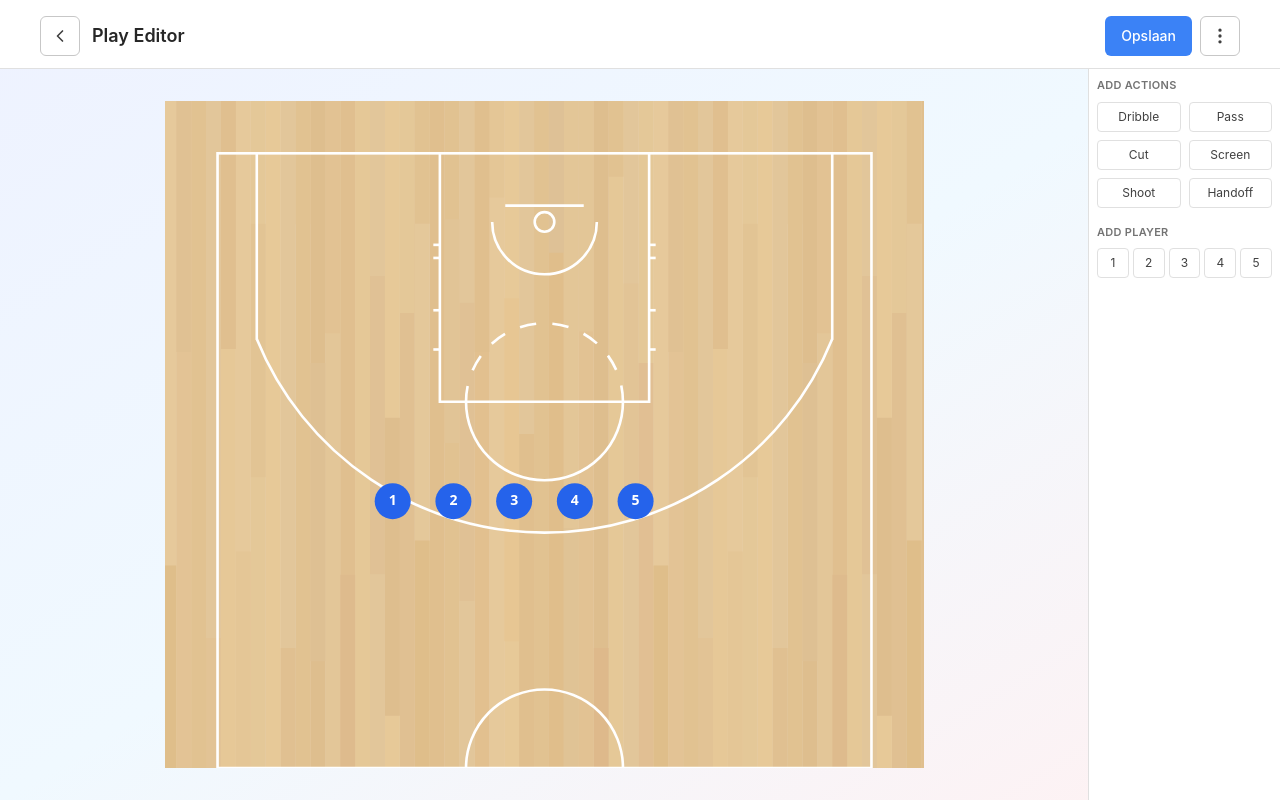
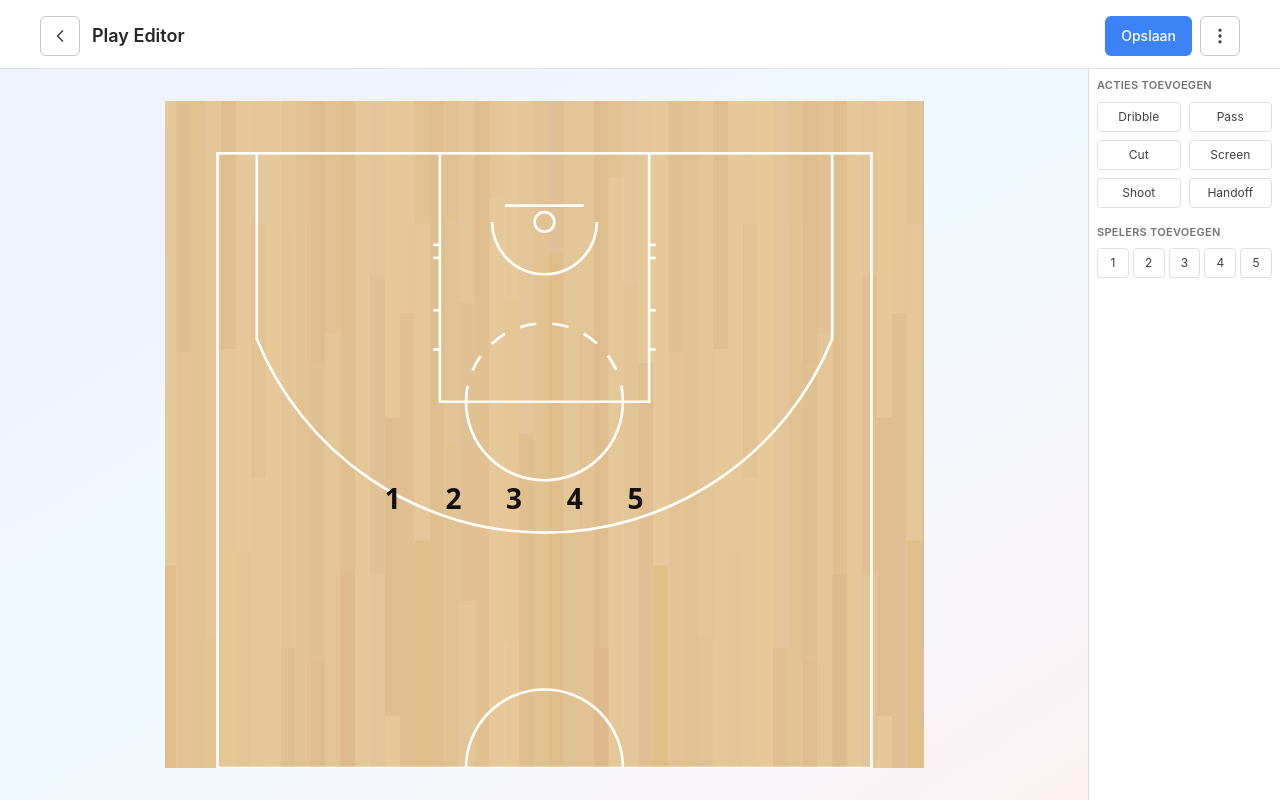
Before and after one commit to SebasJH/court-assist, a Vue app: page /play-editor in a window 1280 px wide. Built offline with nearby package versions, Linux system fonts and the light colour scheme.

Commit message:
Added styling for playeditor

```diff
--- a/src/components/diagram/PlayEditor.vue
+++ b/src/components/diagram/PlayEditor.vue
@@ -1,5 +1,5 @@
 <template>
-  <div class="flex h-full flex-col">
+  <div class="playeditor flex h-full flex-col">
     <!-- Editor area -->
     <div class="flex-1 overflow-y-auto overflow-x-hidden px-0 sm:px-0 py-0">
       <div class="w-full h-full">
@@ -19,13 +19,28 @@
                 <marker id="arrow_marker" markerWidth="7" markerHeight="8" refX="6" refY="4" orient="auto" markerUnits="userSpaceOnUse">
                   <polygon fill="#333" points="0 0, 7 4, 0 8 0.5 4" />
                 </marker>
+                <marker id="arrow_marker_active" markerWidth="7" markerHeight="8" refX="6" refY="4" orient="auto" markerUnits="userSpaceOnUse">
+                  <polygon fill="#0a84ff" points="0 0, 7 4, 0 8 0.5 4" />
+                </marker>
                 <!-- Screen marker (thin rectangle) -->
                 <marker id="screen_marker" markerWidth="2" markerHeight="13" refX="1" refY="6.5" orient="auto" markerUnits="userSpaceOnUse">
                   <polygon fill="#333" points="0 0, 1 0, 1 13, 0 13" />
                 </marker>
+                <marker id="screen_marker_active" markerWidth="2" markerHeight="13" refX="1" refY="6.5" orient="auto" markerUnits="userSpaceOnUse">
+                  <polygon fill="#0a84ff" points="0 0, 1 0, 1 13, 0 13" />
+                </marker>
                 <!-- Shot marker (circle + crosshair) -->
                 <marker id="shot_marker" markerWidth="13" markerHeight="39" refX="6.5" refY="6.5" orient="auto" markerUnits="userSpaceOnUse">
                   <g stroke="#333" stroke-width="1" fill="none">
+                    <circle r="4.55" cx="6.5" cy="6.5" />
+                    <path d="M 13 6.5 L 8.45 6.5" />
+                    <path d="M 0 6.5 L 4.55 6.5" />
+                    <path d="M 6.5 0 L 6.5 4.55" />
+                    <path d="M 6.5 13 L 6.5 8.45" />
+                  </g>
+                </marker>
+                <marker id="shot_marker_active" markerWidth="13" markerHeight="39" refX="6.5" refY="6.5" orient="auto" markerUnits="userSpaceOnUse">
+                  <g stroke="#0a84ff" stroke-width="1" fill="none">
                     <circle r="4.55" cx="6.5" cy="6.5" />
                     <path d="M 13 6.5 L 8.45 6.5" />
                     <path d="M 0 6.5 L 4.55 6.5" />
@@ -39,12 +54,12 @@
               <g>
                 <path v-for="(l, idx) in lines" :key="'ln'+idx"
                       :d="pathD(l)"
-                      :stroke="'#333'"
+                      :stroke="selectedLineIndex===idx ? '#0a84ff' : '#333'"
                       fill="none"
-                      :stroke-width="3"
+                      :stroke-width="selectedLineIndex===idx ? 4 : 3"
                       stroke-linecap="round"
                       :stroke-dasharray="dashFor(l)"
-                      :marker-end="markerEndFor(l)" />
+                      :marker-end="markerEndFor(l, idx)" />
 
                 <!-- Selection handles for selected line -->
                 <template v-if="selectedLineIndex>=0 && lines[selectedLineIndex]">
@@ -55,7 +70,7 @@
               </g>
 
               <!-- Players as SVG -->
-              <PlayersLayer :players="players" :width="canvasWidth" :height="canvasHeight" />
+              <PlayersLayer :players="players" :width="canvasWidth" :height="canvasHeight" :selected-id="selectedPlayerId" />
             </svg>
               </div>
             </div>
@@ -674,17 +689,18 @@ export default {
     }
 
     // SVG-like markers via Canvas: emulate markers for arrow, screen, and shot per TheHoopsGeek style
-    function drawLine(c, line){
+    function drawLine(c, line, isSelected = false){
       const w = c.canvas.width, h = c.canvas.height
       const x1 = line.x1 * w, y1 = line.y1 * h
       const x2 = line.x2 * w, y2 = line.y2 * h
       const xm = (line.xm != null ? line.xm : (line.x1 + line.x2)/2) * w
       const ym = (line.ym != null ? line.ym : (line.y1 + line.y2)/2) * h
       c.save()
-      c.lineWidth = 3
+      c.lineWidth = isSelected ? 4 : 3
       c.lineCap = 'round'
-      c.strokeStyle = '#111827'
-      c.fillStyle = '#111827'
+      const color = isSelected ? '#0a84ff' : '#333'
+      c.strokeStyle = color
+      c.fillStyle = color
       const shape = line.shape || 'straight'
       if (line.type === 'pass' || line.type === 'handoff' || line.type === 'shoot') {
         c.setLineDash([10, 8])
@@ -745,7 +761,7 @@ export default {
         // shot marker: circle with crosshair at end
         c.save()
         c.translate(x2, y2)
-        c.strokeStyle = '#111827'
+        c.strokeStyle = color
         c.lineWidth = 1
         c.beginPath(); c.arc(0, 0, 9, 0, Math.PI*2); c.stroke()
         c.beginPath(); c.moveTo(-9, 0); c.lineTo(-3, 0); c.stroke()
@@ -824,11 +840,13 @@ export default {
       if (!line) return ''
       return (line.type === 'pass' || line.type === 'handoff' || line.type === 'shoot') ? '10 8' : ''
     }
-    function markerEndFor(line){
+    function markerEndFor(line, idx){
       if (!line) return null
-      if (line.type === 'screen') return 'url(#screen_marker)'
-      if (line.type === 'shoot') return 'url(#shot_marker)'
-      return 'url(#arrow_marker)'
+      const isSelected = (typeof idx === 'number' && selectedLineIndex.value === idx)
+      const suffix = isSelected ? '_active' : ''
+      if (line.type === 'screen') return `url(#screen_marker${suffix})`
+      if (line.type === 'shoot') return `url(#shot_marker${suffix})`
+      return `url(#arrow_marker${suffix})`
     }
     function pathD(line){
       const w = canvasWidth.value
@@ -983,12 +1001,11 @@ export default {
       players.forEach(p => {
         const x = p.x * w
         const y = p.y * h
-        // shadow
-        c.beginPath(); c.fillStyle = 'rgba(0,0,0,0.08)'; c.arc(x+1.5, y+1.5, 18, 0, Math.PI*2); c.fill()
-        // circle
-        c.beginPath(); c.fillStyle = p.color || '#2563eb'; c.arc(x, y, 18, 0, Math.PI*2); c.fill()
-        // number
-        c.fillStyle = '#ffffff'; c.font = 'bold 14px ui-sans-serif, system-ui, -apple-system'; c.textAlign = 'center'; c.textBaseline = 'middle';
+        // Draw only the number, large and black, to match on-screen SVG styling
+        c.fillStyle = '#111'
+        c.font = 'bold 28px ui-sans-serif, system-ui, -apple-system'
+        c.textAlign = 'center'
+        c.textBaseline = 'middle'
         c.fillText(String(p.number || '?'), x, y)
       })
     }
@@ -1034,7 +1051,7 @@ export default {
         }
 
         // 2) Draw lines and players on top to match the on-screen overlay
-        lines.forEach(l => drawLine(ec, l))
+        lines.forEach((l, idx) => drawLine(ec, l, selectedLineIndex.value === idx))
         drawPlayers(ec)
 
         const url = exportCanvas.toDataURL('image/png')
--- a/src/components/playeditor/PlayEditorSidebar.vue
+++ b/src/components/playeditor/PlayEditorSidebar.vue
@@ -18,7 +18,7 @@
         <button type="button" class="tool-btn w-full !text-red-600 dark:!text-red-400" @click="$emit('delete-selected')">Object verwijderen</button>
       </div>
     </div>
-    <div class="text-[11px] font-semibold text-gray-500 uppercase tracking-wide">Add actions</div>
+    <div class="text-[11px] font-semibold text-gray-500 uppercase tracking-wide">Acties toevoegen</div>
     <div class="grid grid-cols-2 gap-2">
       <button type="button" class="tool-btn" :class="tool==='dribble' ? 'tool-active' : ''" @mousedown.prevent.stop="$emit('set-tool','dribble')" @click="$emit('set-tool','dribble')" draggable="true" @dragstart="(ev)=>$emit('tool-drag-start','dribble', ev)">Dribble</button>
       <button type="button" class="tool-btn" :class="tool==='pass' ? 'tool-active' : ''" @mousedown.prevent.stop="$emit('set-tool','pass')" @click="$emit('set-tool','pass')" draggable="true" @dragstart="(ev)=>$emit('tool-drag-start','pass', ev)">Pass</button>
@@ -27,7 +27,7 @@
       <button type="button" class="tool-btn" :class="tool==='shoot' ? 'tool-active' : ''" @mousedown.prevent.stop="$emit('set-tool','shoot')" @click="$emit('set-tool','shoot')" draggable="true" @dragstart="(ev)=>$emit('tool-drag-start','shoot', ev)">Shoot</button>
       <button type="button" class="tool-btn" :class="tool==='handoff' ? 'tool-active' : ''" @mousedown.prevent.stop="$emit('set-tool','handoff')" @click="$emit('set-tool','handoff')" draggable="true" @dragstart="(ev)=>$emit('tool-drag-start','handoff', ev)">Handoff</button>
     </div>
-    <div class="pt-2 text-[11px] font-semibold text-gray-500 uppercase tracking-wide">Add player</div>
+    <div class="pt-2 text-[11px] font-semibold text-gray-500 uppercase tracking-wide">Spelers toevoegen</div>
     <div class="grid grid-cols-5 gap-1">
       <button v-for="n in 5" :key="'p'+n" type="button" class="tool-btn !px-0" :class="tool==='player'+n ? 'tool-active' : ''" @mousedown.prevent.stop="$emit('set-tool','player'+n)" @click="$emit('set-tool','player'+n)" draggable="true" @dragstart="(ev)=>$emit('tool-drag-start','player'+n, ev)">{{ n }}</button>
     </div>
@@ -47,6 +47,10 @@ export default {
 </script>
 
 <style scoped>
-.tool-btn{ @apply text-xs px-2 py-1.5 border rounded bg-white dark:bg-gray-700 text-gray-700 dark:text-gray-200 hover:bg-blue-50 dark:hover:bg-gray-600; }
-.tool-active{ @apply bg-blue-500 text-white hover:bg-blue-600; }
+.tool-btn {
+  @apply text-xs px-2 py-1.5 border rounded bg-white dark:bg-gray-700 text-gray-700 dark:text-gray-200 hover:bg-blue-50 dark:hover:bg-gray-600;
+}
+.tool-active {
+  @apply bg-blue-500 text-white hover:bg-blue-600;
+}
 </style>
--- a/src/components/playeditor/objects/PlayersLayer.vue
+++ b/src/components/playeditor/objects/PlayersLayer.vue
@@ -1,8 +1,12 @@
 <template>
   <g>
-    <g v-for="p in players" :key="'p'+p.id" :transform="'translate(' + (p.x*width) + ',' + (p.y*height) + ')'">
-      <circle :cx="0" :cy="0" r="18" :fill="p.color || '#2563eb'" />
-      <text text-anchor="middle" dominant-baseline="middle" fill="#fff" style="font: bold 14px ui-sans-serif, system-ui, -apple-system;">{{ p.number || '?' }}</text>
+    <g v-for="p in players" :key="'p'+p.id" class="pe-player" :transform="'translate(' + (p.x*width) + ',' + (p.y*height) + ')'">
+      <!-- Invisible hit area to keep the same interaction size -->
+      <circle :cx="0" :cy="0" r="18" fill="transparent" />
+      <!-- Selection indicator ring -->
+      <circle v-if="selectedId === p.id" :cx="0" :cy="0" r="20" fill="none" stroke="#0a84ff" stroke-width="3" />
+      <!-- Player number -->
+      <text text-anchor="middle" dominant-baseline="middle" fill="#111" style="font: bold 28px ui-sans-serif, system-ui, -apple-system; user-select: none; -webkit-user-select: none; -ms-user-select: none; pointer-events: none;">{{ p.number || '?' }}</text>
     </g>
   </g>
 </template>
@@ -13,7 +17,8 @@ export default {
   props: {
     players: { type: Array, required: true },
     width: { type: Number, required: true },
-    height: { type: Number, required: true }
+    height: { type: Number, required: true },
+    selectedId: { type: [Number, String, null], default: null }
   }
 }
 </script>
--- /dev/null
+++ b/src/styles/components/_playeditor.scss
@@ -0,0 +1,15 @@
+.playeditor {
+  // Ensure the editor root scopes these styles
+  svg {
+    .pe-player {
+      // On hover, show drag hand
+      &:hover {
+        cursor: grab;
+      }
+      // While active (mouse down), show grabbing hand
+      &:active {
+        cursor: grabbing;
+      }
+    }
+  }
+}
--- a/src/styles/main.scss
+++ b/src/styles/main.scss
@@ -15,3 +15,4 @@
 @import './components/dropdown';
 @import './components/_exercise.scss';
 @import  './components/_training.scss';
+@import './components/_playeditor.scss';
```
